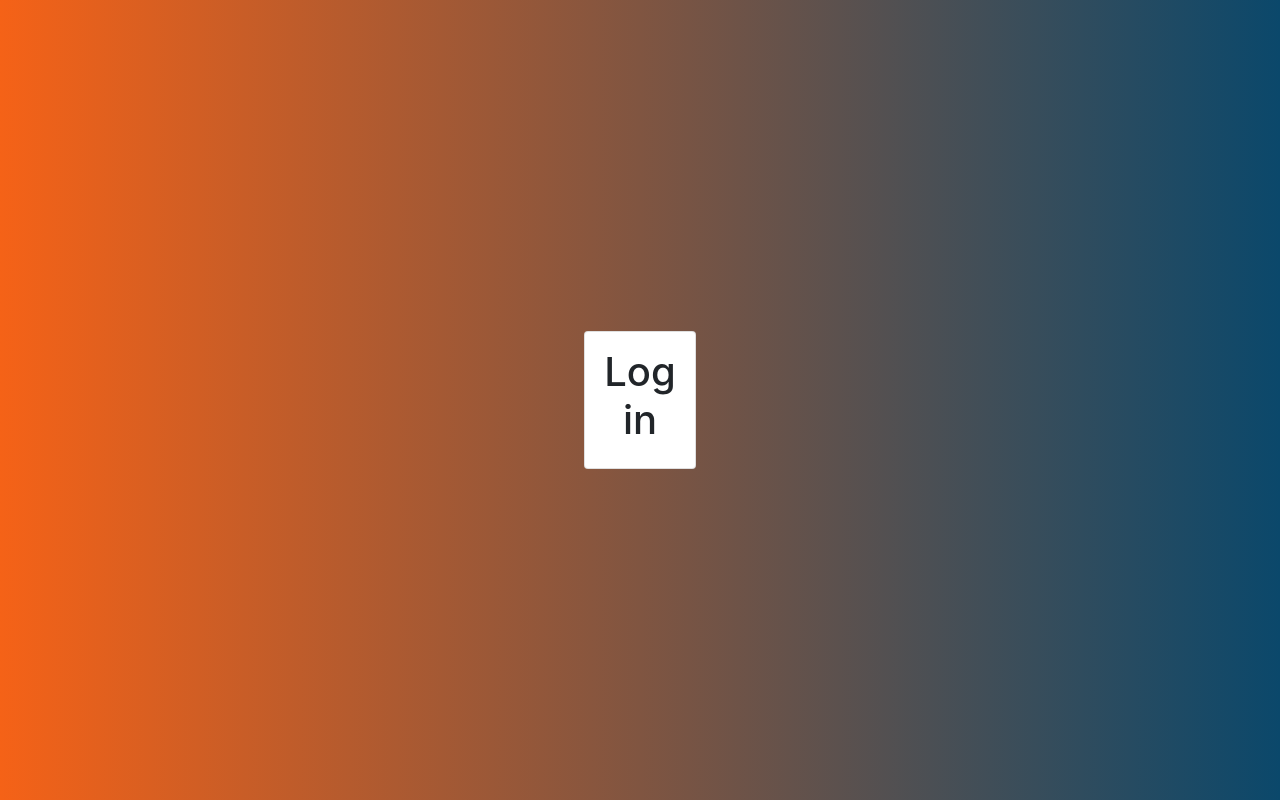
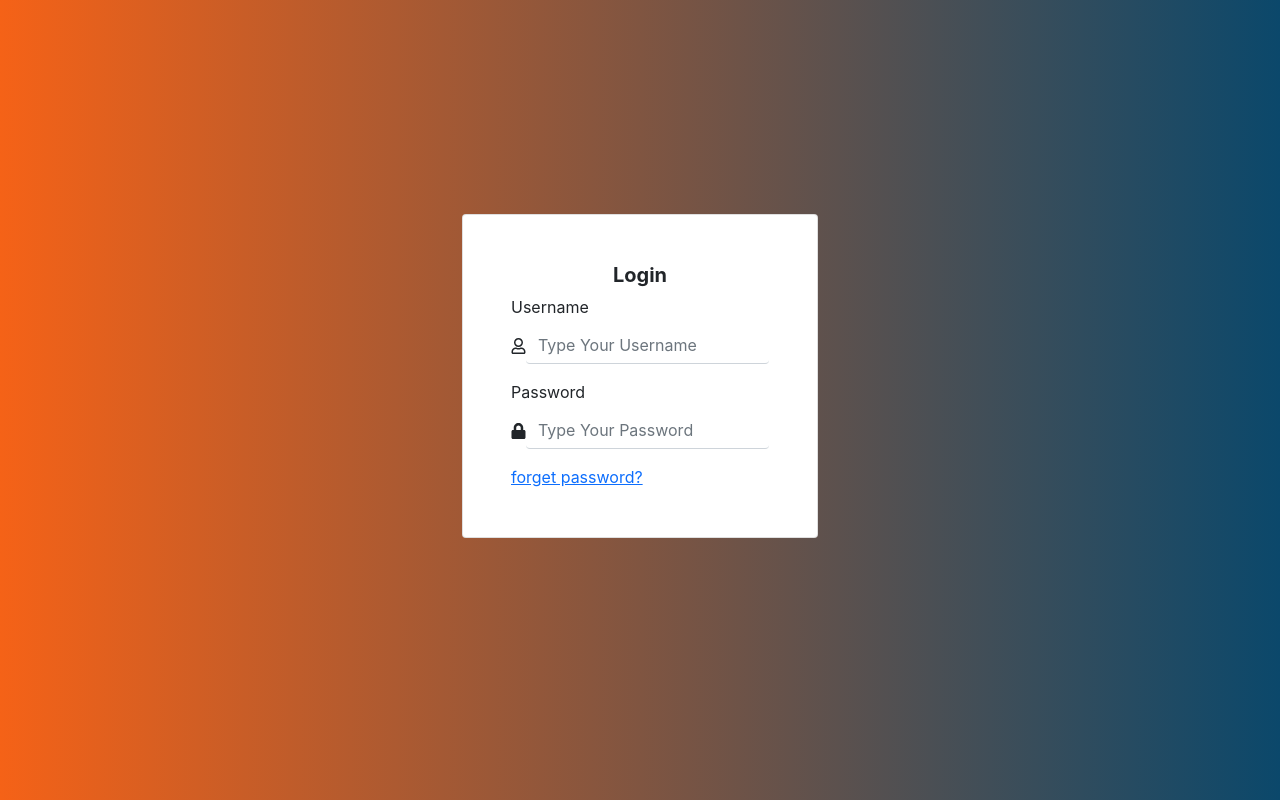
Before and after one commit to fahadshoukat/login-form, a React (Create React App) app: page / in a window 1280 px wide. Built offline with nearby package versions, Linux system fonts and the light colour scheme.

Commit message:
add icons with input fields

```diff
--- a/package.json
+++ b/package.json
@@ -10,6 +10,7 @@
     "react": "^17.0.2",
     "react-bootstrap": "^2.2.2",
     "react-dom": "^17.0.2",
+    "react-icons": "^4.3.1",
     "react-scripts": "5.0.0",
     "web-vitals": "^2.1.4"
   },
--- a/src/App.css
+++ b/src/App.css
@@ -1,17 +1,19 @@
-.container-fluid {
-    height: 100vh;
+.form{
     display: flex;
     justify-content: center;
     align-items: center;
-  background: #0b486b; /* fallback for old browsers */
-  background: -webkit-linear-gradient(
-    to right,
-    #f56217,
-    #0b486b
-  ); /* Chrome 10-25, Safari 5.1-6 */
-  background: linear-gradient(
-    to right,
-    #f56217,
-    #0b486b
-  ); /* W3C, IE 10+/ Edge, Firefox 16+, Chrome 26+, Opera 12+, Safari 7+ */
+    height: 100vh;
+    margin: auto;
 }
+
+.iconInput {
+    display: flex;
+    justify-content: space-between;
+    align-items: center;
+}
+
+input {
+    border: none !important;
+    border-bottom: 1px solid #ced4da !important;
+    transition: none !important;
+}
--- a/src/App.js
+++ b/src/App.js
@@ -1,19 +1,47 @@
-import './App.css';
-
+import "./App.css";
+import { FaRegUser } from "react-icons/fa";
+import { FaLock } from 'react-icons/fa'
 const App = () => {
   return (
-    <div className="container-fluid">
-      <div class="row">
-        <div class="col-sm-8 col-md-10 m-auto">
-          <div class="card">
-            <div class="card-body text-center">
-              <h1 class="card-title">Login</h1>
+    <div className="container">
+      <div class="row row-cols-1 row-cols-md-3 g-4">
+        <div class="col form">
+          <div class="card w-100">
+            <div class="card-body p-5">
+              <h5 class="card-title text-center fw-bold">Login</h5>
+              <div class="mb-3">
+                <label for="formGroupExampleInput" class="form-label">
+                  Username
+                </label>
+                <div className="iconInput">
+                  <FaRegUser />
+                  <input
+                    type="text"
+                    class="form-control"
+                    placeholder="Type Your Username"
+                  />
+                </div>
+              </div>
+              <div class="mb-3">
+                <label for="formGroupExampleInput2" class="form-label">
+                  Password
+                </label>
+                <div className="iconInput">
+                <FaLock />
+                  <input
+                    type="password"
+                    class="form-control"
+                    placeholder="Type Your Password"
+                  />
+                </div>
+              </div>
+              <a class="text-end" href="#">forget password?</a>
             </div>
           </div>
         </div>
       </div>
     </div>
-  )
-}
+  );
+};
 
 export default App;
--- a/src/index.css
+++ b/src/index.css
@@ -1,13 +1,24 @@
 body {
   margin: 0;
-  font-family: -apple-system, BlinkMacSystemFont, 'Segoe UI', 'Roboto', 'Oxygen',
-    'Ubuntu', 'Cantarell', 'Fira Sans', 'Droid Sans', 'Helvetica Neue',
+  font-family: -apple-system, BlinkMacSystemFont, "Segoe UI", "Roboto", "Oxygen",
+    "Ubuntu", "Cantarell", "Fira Sans", "Droid Sans", "Helvetica Neue",
     sans-serif;
   -webkit-font-smoothing: antialiased;
   -moz-osx-font-smoothing: grayscale;
+  background: #0b486b; /* fallback for old browsers */
+  background: -webkit-linear-gradient(
+    to right,
+    #f56217,
+    #0b486b
+  ); /* Chrome 10-25, Safari 5.1-6 */
+  background: linear-gradient(
+    to right,
+    #f56217,
+    #0b486b
+  ); /* W3C, IE 10+/ Edge, Firefox 16+, Chrome 26+, Opera 12+, Safari 7+ */
 }
 
 code {
-  font-family: source-code-pro, Menlo, Monaco, Consolas, 'Courier New',
+  font-family: source-code-pro, Menlo, Monaco, Consolas, "Courier New",
     monospace;
 }
```
Also changed, not shown: 1 other file (tests, documents, lock files or other folders).
